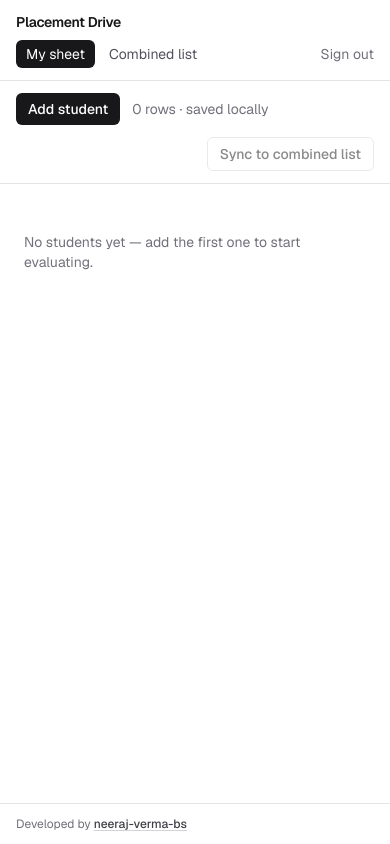
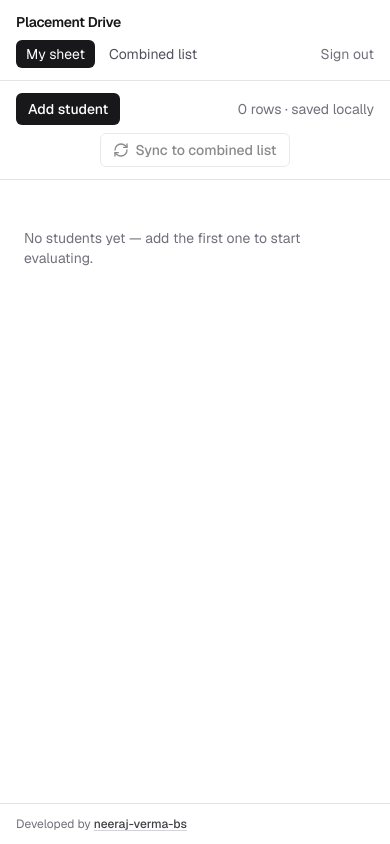
Before and after one commit to neeraj-verma-bs/placement-drive-bs, a Next.js app: page / in a window 390 px wide. Built offline with nearby package versions, Linux system fonts and the light colour scheme.

Commit message:
Add sync icon and stack toolbars on small screens

```diff
--- a/app/combined/page.tsx
+++ b/app/combined/page.tsx
@@ -69,16 +69,19 @@ export default async function CombinedPage() {
 
   return (
     <div className="flex flex-1 flex-col overflow-hidden">
-      <div className="flex items-center gap-3 border-b border-zinc-200 px-4 py-3 dark:border-zinc-800">
-        <h1 className="text-sm font-semibold">Combined list</h1>
-        <span className="text-sm text-zinc-500 dark:text-zinc-400">
-          {rows.length} student{rows.length === 1 ? "" : "s"} synced
-        </span>
+      {/* Stacks below `sm`: title and count apart, download centred underneath. */}
+      <div className="flex flex-col gap-2 border-b border-zinc-200 px-4 py-3 sm:flex-row sm:items-center sm:gap-3 dark:border-zinc-800">
+        <div className="flex items-center justify-between gap-3 sm:contents">
+          <h1 className="text-sm font-semibold">Combined list</h1>
+          <span className="text-sm text-zinc-500 dark:text-zinc-400">
+            {rows.length} student{rows.length === 1 ? "" : "s"} synced
+          </span>
+        </div>
 
         {rows.length > 0 && (
           <a
             href="/api/rows/export"
-            className="ml-auto inline-flex items-center gap-1.5 rounded-md border border-zinc-300 px-3 py-1.5 text-sm font-medium hover:bg-zinc-50 dark:border-zinc-700 dark:hover:bg-zinc-800"
+            className="inline-flex items-center justify-center gap-1.5 self-center rounded-md border border-zinc-300 px-3 py-1.5 text-sm font-medium hover:bg-zinc-50 sm:ml-auto sm:self-auto dark:border-zinc-700 dark:hover:bg-zinc-800"
           >
             <DownloadIcon className="size-4" />
             Download spreadsheet
--- a/components/icons.tsx
+++ b/components/icons.tsx
@@ -34,3 +34,14 @@ export function DownloadIcon({ className = "" }: IconProps) {
     </svg>
   );
 }
+
+export function SyncIcon({ className = "" }: IconProps) {
+  return (
+    <svg {...BASE} className={className}>
+      <path d="M3 12a9 9 0 0 1 9-9 9.75 9.75 0 0 1 6.74 2.74L21 8" />
+      <path d="M21 3v5h-5" />
+      <path d="M21 12a9 9 0 0 1-9 9 9.75 9.75 0 0 1-6.74-2.74L3 16" />
+      <path d="M8 16H3v5" />
+    </svg>
+  );
+}
--- a/components/sheet-editor.tsx
+++ b/components/sheet-editor.tsx
@@ -10,7 +10,7 @@ import {
 } from "react";
 import GradeSelect from "@/components/grade-select";
 import ConfirmDialog from "@/components/confirm-dialog";
-import { TrashIcon } from "@/components/icons";
+import { SyncIcon, TrashIcon } from "@/components/icons";
 import RowStatusBadge from "@/components/row-status-badge";
 import StudentCard from "@/components/student-card";
 import {
@@ -185,7 +185,14 @@ function Sheet() {
 
   return (
     <div className="flex flex-1 flex-col overflow-hidden">
-      <div className="flex flex-wrap items-center gap-3 border-b border-zinc-200 px-4 py-3 dark:border-zinc-800">
+      {/*
+        Below `sm` this stacks: "Add student" and the row count sit apart on the
+        first line, the sync button is centred on its own line underneath. From
+        `sm` up, `contents` dissolves the wrappers so everything lays out as one
+        row with the sync button pushed right.
+      */}
+      <div className="flex flex-col gap-2 border-b border-zinc-200 px-4 py-3 sm:flex-row sm:flex-wrap sm:items-center sm:gap-3 dark:border-zinc-800">
+        <div className="flex items-center justify-between gap-3 sm:contents">
           <button
             type="button"
             onClick={addRow}
@@ -196,7 +203,9 @@ function Sheet() {
           <span className="text-sm text-zinc-500 dark:text-zinc-400">
             {rows.length} row{rows.length === 1 ? "" : "s"} · saved locally
           </span>
+        </div>
 
+        <div className="flex flex-wrap gap-x-3 gap-y-1 empty:hidden sm:contents">
           {outcome && (
             <span className="text-sm text-green-700 dark:text-green-400">
               {outcome.added} added, {outcome.updated} updated,{" "}
@@ -205,7 +214,10 @@ function Sheet() {
             </span>
           )}
           {error && (
-          <span role="alert" className="text-sm text-red-600 dark:text-red-400">
+            <span
+              role="alert"
+              className="text-sm text-red-600 dark:text-red-400"
+            >
               {error}
             </span>
           )}
@@ -215,13 +227,15 @@ function Sheet() {
               sync
             </span>
           )}
+        </div>
 
         <button
           type="button"
           onClick={sync}
           disabled={syncing || pending.length === 0}
-          className="ml-auto rounded-md border border-zinc-300 px-3 py-1.5 text-sm font-medium disabled:opacity-50 dark:border-zinc-700"
+          className="inline-flex items-center justify-center gap-1.5 self-center rounded-md border border-zinc-300 px-3 py-1.5 text-sm font-medium disabled:opacity-50 sm:ml-auto sm:self-auto dark:border-zinc-700"
         >
+          <SyncIcon className={`size-4 ${syncing ? "animate-spin" : ""}`} />
           {syncing
             ? "Syncing…"
             : `Sync to combined list${pending.length ? ` (${pending.length})` : ""}`}
```
Lines whose indentation alone changed are shown as unchanged.
